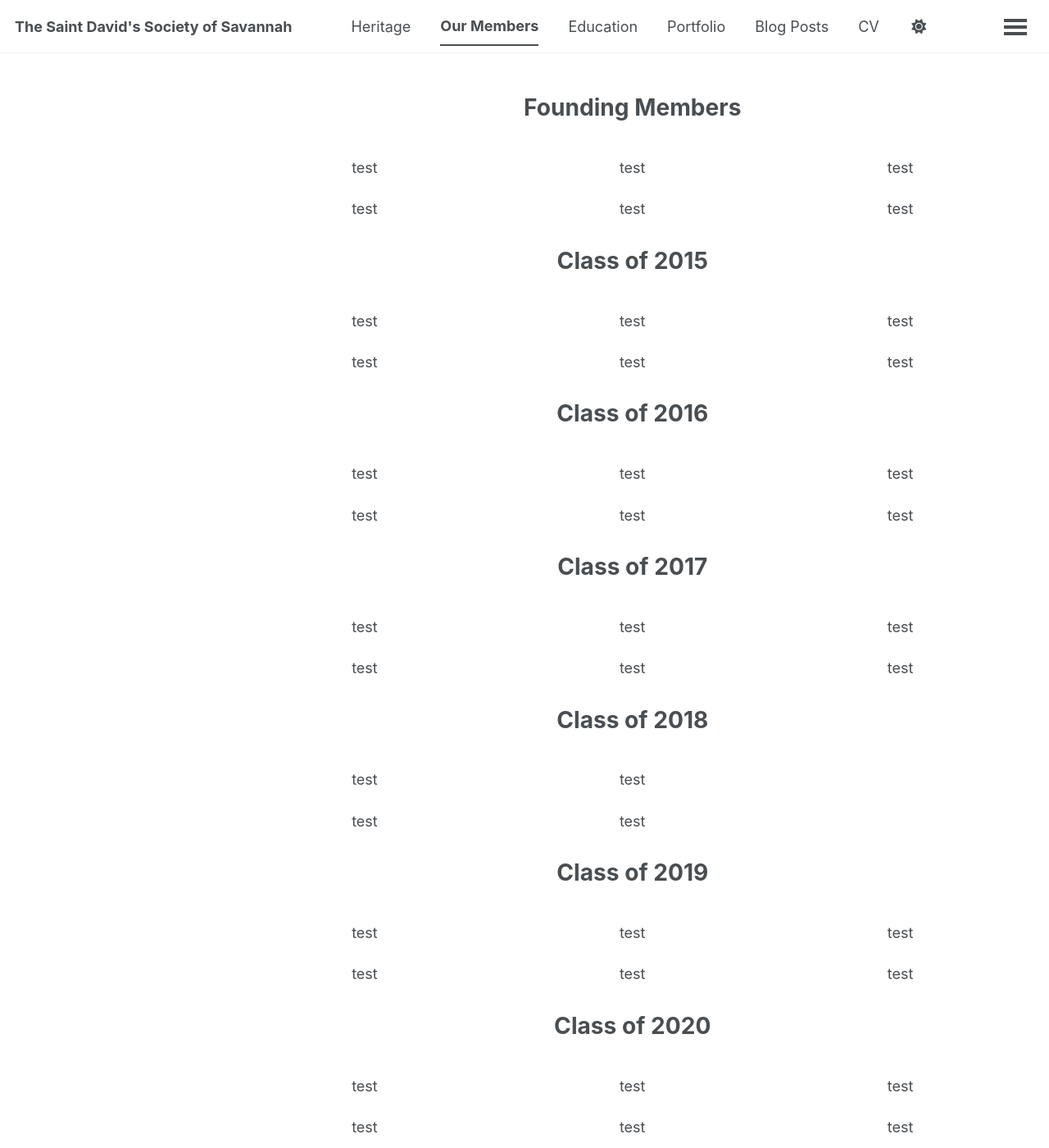
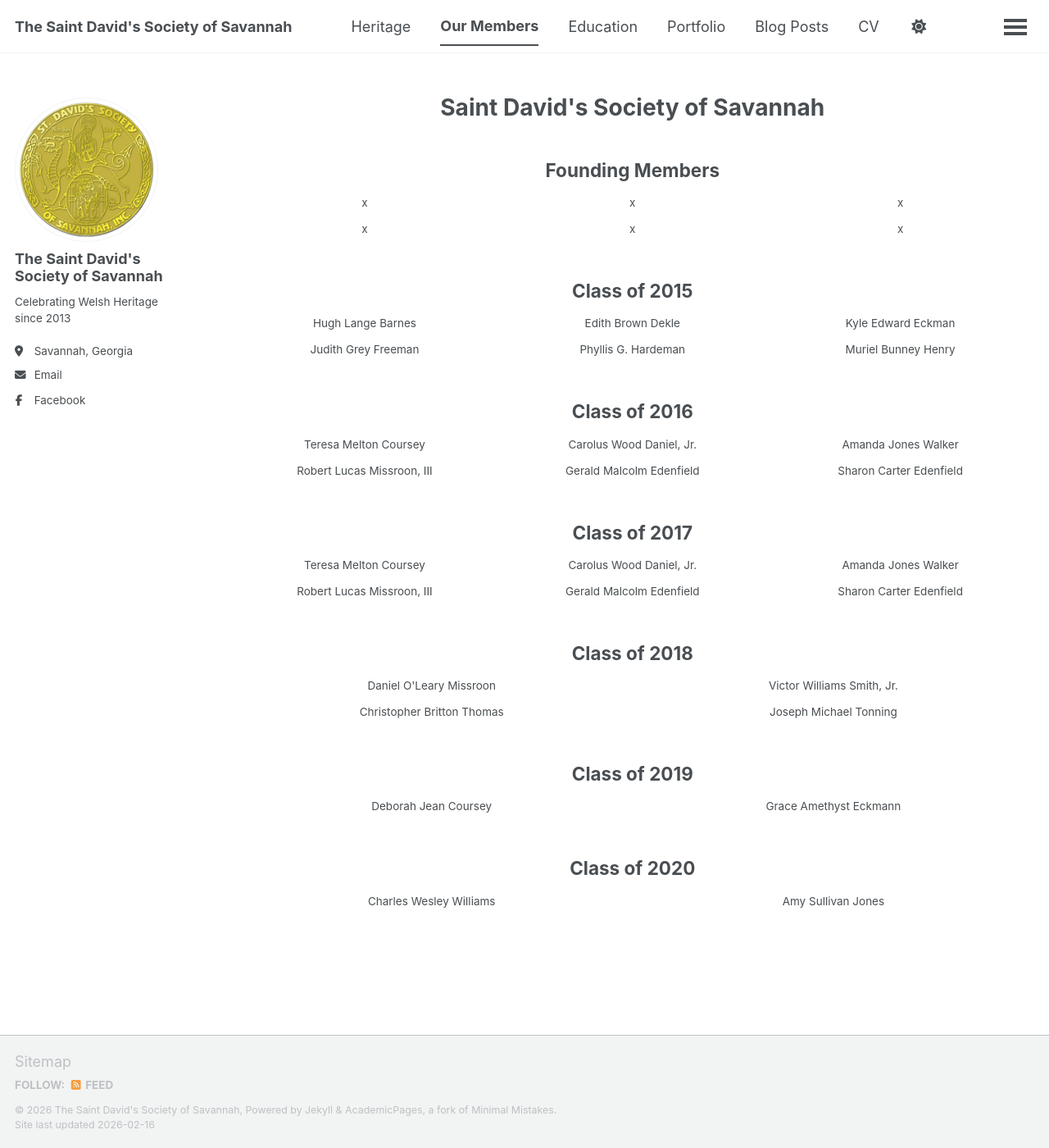
Before and after one commit to whancock6/sdss2, a Jekyll site: the page built from _pages/members.html, in a window 1280 px wide and 1400 px high. Shown: the whole window at 82% size. Built offline with Jekyll 4.4.1, drawn with Linux system fonts in a browser that asks for light colours; a script bundle is joined from its source files by our own code; library files that are not in the unit come from our copies; some of the changed text lies outside the part shown.

Commit message:
Update members.html

```diff
--- a/_pages/members.html
+++ b/_pages/members.html
@@ -2,180 +2,108 @@
 layout: archive
 title: #"Our Members"
 permalink: /members/
-author_profile: false
+author_profile: true
 ---
 
+
 <style>
-* {
-  box-sizing: border-box;
+table, th, td {
+  border:0px solid black;
+  border-collapse: collapse;
 }
-
-/* Create three equal columns that floats next to each other */
-.column {
-  float: left;
-  width: 33.33%;
-  padding: 10px;
+td {
+  text-align: center;
 }
-
-/* Clear floats after the columns */
-.row:after {
-  content: "";
-  display: table;
-  clear: both;
+th, td {
+  padding-top: 5px;
 }
 </style>
-</head>
+
 <body>
+<center><h1>Saint David's Society of Savannah</h1></center>
 
-<center><h1>Founding Members</h1></center>
+<center><h2>Founding Members</h2></center>
+<table style="width:100%">
+  <tr>
+    <td style="width:33.33%">x</td>
+    <td style="width:33.33%">x</td>
+    <td style="width:33.33%">x</td>
+  </tr>
+  <tr>
+    <td>x</td>
+    <td>x</td>
+    <td>x</td>
+  </tr>
+</table>
 
-<div class="row">
-  <div class="column" style="background-color:fff;">
-    <center><p>test</p><p>test</p></center>
-  </div>
-  <div class="column" style="background-color:#fff;">
-    <center><p>test</p><p>test</p></center>
-  </div>
-  <div class="column" style="background-color:#fff;">
-    <center><p>test</p><p>test</p></center>
-  </div>
-</div>
+<center><h2>Class of 2015</h2></center>
+<table style="width:100%">
+  <tr>
+    <td style="width:33.33%">Hugh Lange Barnes</td>
+    <td style="width:33.33%">Edith Brown Dekle</td>
+    <td style="width:33.33%">Kyle Edward Eckman</td>
+  </tr>
+  <tr>
+    <td>Judith Grey Freeman</td>
+    <td>Phyllis G. Hardeman</td>
+    <td>Muriel Bunney Henry</td>
+  </tr>
+</table>
 
-<center><h1>Class of 2015</h1></center>
+<center><h2>Class of 2016</h2></center>
+<table style="width:100%">
+  <tr>
+    <td style="width:33.33%">Teresa Melton Coursey</td>
+    <td style="width:33.33%">Carolus Wood Daniel, Jr.</td>
+    <td style="width:33.33%">Amanda Jones Walker</td>
+  </tr>
+  <tr>
+    <td>Robert Lucas Missroon, III</td>
+    <td>Gerald Malcolm Edenfield</td>
+    <td>Sharon Carter Edenfield</td>
+  </tr>
+</table>
 
-<div class="row">
-  <div class="column" style="background-color:fff;">
-    <center><p>test</p><p>test</p></center>
-  </div>
-  <div class="column" style="background-color:#fff;">
-    <center><p>test</p><p>test</p></center>
-  </div>
-  <div class="column" style="background-color:#fff;">
-    <center><p>test</p><p>test</p></center>
-  </div>
-</div>
+<center><h2>Class of 2017</h2></center>
+<table style="width:100%">
+  <tr>
+    <td style="width:33.33%">Teresa Melton Coursey</td>
+    <td style="width:33.33%">Carolus Wood Daniel, Jr.</td>
+    <td style="width:33.33%">Amanda Jones Walker</td>
+  </tr>
+  <tr>
+    <td>Robert Lucas Missroon, III</td>
+    <td>Gerald Malcolm Edenfield</td>
+    <td>Sharon Carter Edenfield</td>
+  </tr>
+</table>
 
-<center><h1>Class of 2016</h1></center>
+<center><h2>Class of 2018</h2></center>
+<table style="width:100%">
+  <tr>
+    <td style="width:50%">Daniel O'Leary Missroon</td>
+    <td style="width:50%">Victor Williams Smith, Jr.</td>
+  </tr>
+  <tr>
+    <td>Christopher Britton Thomas</td>
+    <td>Joseph Michael Tonning</td>
+  </tr>
+</table>
 
-<div class="row">
-  <div class="column" style="background-color:fff;">
-    <center><p>test</p><p>test</p></center>
-  </div>
-  <div class="column" style="background-color:#fff;">
-    <center><p>test</p><p>test</p></center>
-  </div>
-  <div class="column" style="background-color:#fff;">
-    <center><p>test</p><p>test</p></center>
-  </div>
-</div>
+<center><h2>Class of 2019</h2></center>
+<table style="width:100%">
+  <tr>
+    <td style="width:50%">Deborah Jean Coursey</td>
+    <td style="width:50%">Grace Amethyst Eckmann</td>
+  </tr>
+</table>
 
-<center><h1>Class of 2017</h1></center>
-
-<div class="row">
-  <div class="column" style="background-color:fff;">
-    <center><p>test</p><p>test</p></center>
-  </div>
-  <div class="column" style="background-color:#fff;">
-    <center><p>test</p><p>test</p></center>
-  </div>
-  <div class="column" style="background-color:#fff;">
-    <center><p>test</p><p>test</p></center>
-  </div>
-</div>
-
-<center><h1>Class of 2018</h1></center>
-
-<div class="row">
-  <div class="column" style="background-color:#fff;">
-    <center><p>test</p><p>test</p></center>
-  </div>
-  <div class="column" style="background-color:#fff;">
-    <center><p>test</p><p>test</p></center>
-  </div>
-</div>
-
-<center><h1>Class of 2019</h1></center>
-
-<div class="row">
-  <div class="column" style="background-color:fff;">
-    <center><p>test</p><p>test</p></center>
-  </div>
-  <div class="column" style="background-color:#fff;">
-    <center><p>test</p><p>test</p></center>
-  </div>
-  <div class="column" style="background-color:#fff;">
-    <center><p>test</p><p>test</p></center>
-  </div>
-</div>
-
-<center><h1>Class of 2020</h1></center>
-
-<div class="row">
-  <div class="column" style="background-color:fff;">
-    <center><p>test</p><p>test</p></center>
-  </div>
-  <div class="column" style="background-color:#fff;">
-    <center><p>test</p><p>test</p></center>
-  </div>
-  <div class="column" style="background-color:#fff;">
-    <center><p>test</p><p>test</p></center>
-  </div>
-</div>
-
-<center><h1>Class of 2022</h1></center>
-
-<div class="row">
-  <div class="column" style="background-color:fff;">
-    <center><p>test</p><p>test</p></center>
-  </div>
-  <div class="column" style="background-color:#fff;">
-    <center><p>test</p><p>test</p></center>
-  </div>
-  <div class="column" style="background-color:#fff;">
-    <center><p>test</p><p>test</p></center>
-  </div>
-</div>
-
-<center><h1>Class of 2023</h1></center>
-
-<div class="row">
-  <div class="column" style="background-color:fff;">
-    <center><p>test</p><p>test</p></center>
-  </div>
-  <div class="column" style="background-color:#fff;">
-    <center><p>test</p><p>test</p></center>
-  </div>
-  <div class="column" style="background-color:#fff;">
-    <center><p>test</p><p>test</p></center>
-  </div>
-</div>
-
-<center><h1>Class of 2024</h1></center>
-
-<div class="row">
-  <div class="column" style="background-color:fff;">
-    <center><p>test</p><p>test</p></center>
-  </div>
-  <div class="column" style="background-color:#fff;">
-    <center><p>test</p><p>test</p></center>
-  </div>
-  <div class="column" style="background-color:#fff;">
-    <center><p>test</p><p>test</p></center>
-  </div>
-</div>
-
-<center><h1>Class of 2025</h1></center>
-
-<div class="row">
-  <div class="column" style="background-color:fff;">
-    <center><p>test</p><p>test</p></center>
-  </div>
-  <div class="column" style="background-color:#fff;">
-    <center><p>test</p><p>test</p></center>
-  </div>
-  <div class="column" style="background-color:#fff;">
-    <center><p>test</p><p>test</p></center>
-  </div>
-</div>
+<center><h2>Class of 2020</h2></center>
+<table style="width:100%">
+  <tr>
+    <td style="width:50%">Charles Wesley Williams</td>
+    <td style="width:50%">Amy Sullivan Jones</td>
+  </tr>
+</table>
 
 </body>
```
